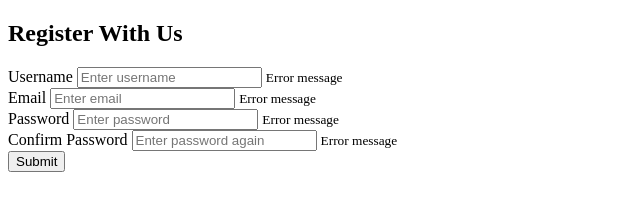
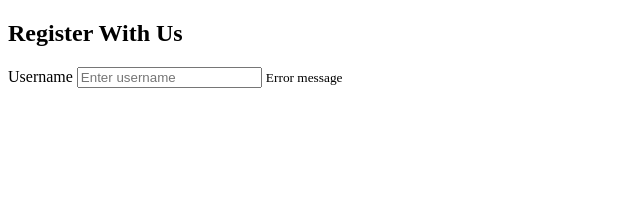
Before and after one commit to tayyab203/validator_form, a plain HTML site: page index.html in a window 1280 px wide. Shown: the whole page, without its empty margins (0-640 px from the left). Drawn offline with Linux system fonts and the light colour scheme.

Commit message:
commit 1

```diff
--- a/index.html
+++ b/index.html
@@ -16,28 +16,7 @@
           <input type="text" id="username" placeholder="Enter username" />
           <small>Error message</small>
         </div>
-        <div class="form-control">
-          <label for="email">Email</label>
-          <input type="text" id="email" placeholder="Enter email" />
-          <small>Error message</small>
-        </div>
-        <div class="form-control">
-          <label for="password">Password</label>
-          <input type="password" id="password" placeholder="Enter password" />
-          <small>Error message</small>
-        </div>
-        <div class="form-control">
-          <label for="password2">Confirm Password</label>
-          <input
-            type="password"
-            id="password2"
-            placeholder="Enter password again"
-          />
-          <small>Error message</small>
-        </div>
-        <button type="submit">Submit</button>
-      </form>
-    </div>
+
 
     <script src="script.js"></script>
   </body>
```
